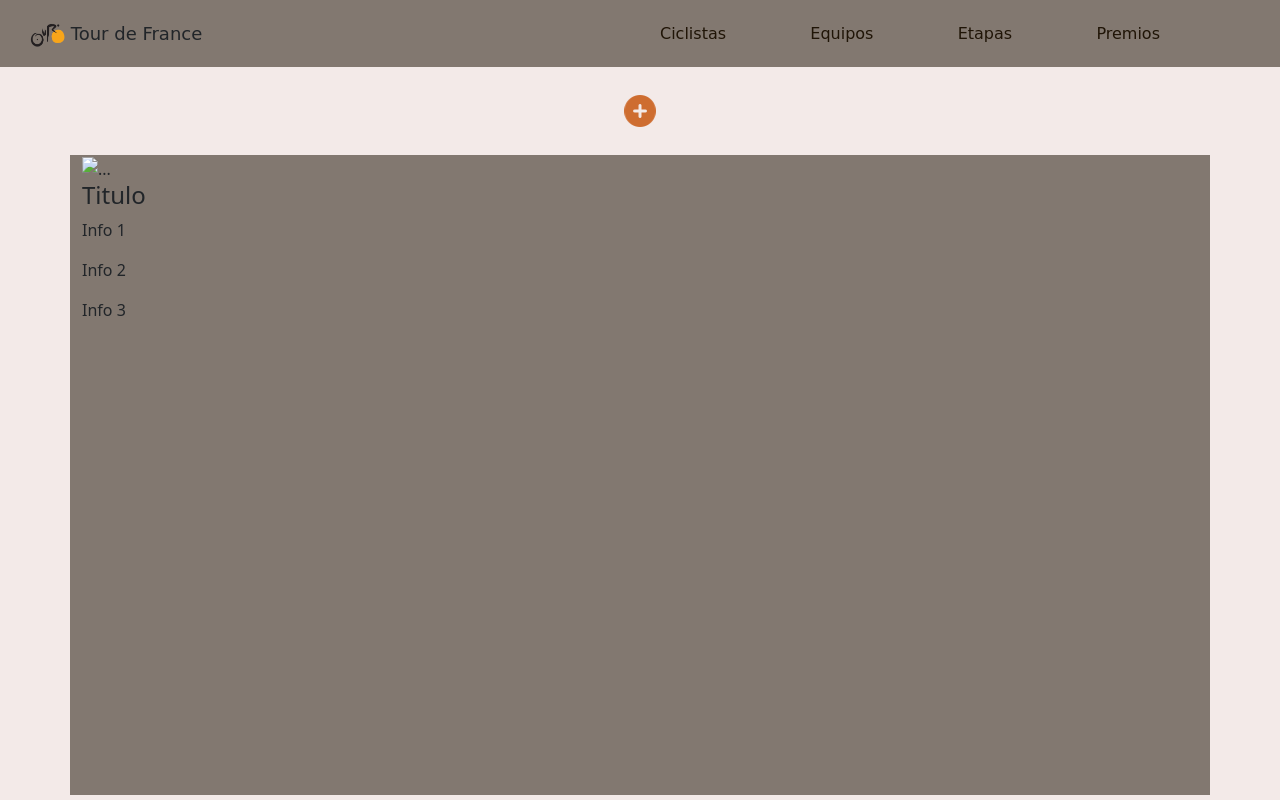
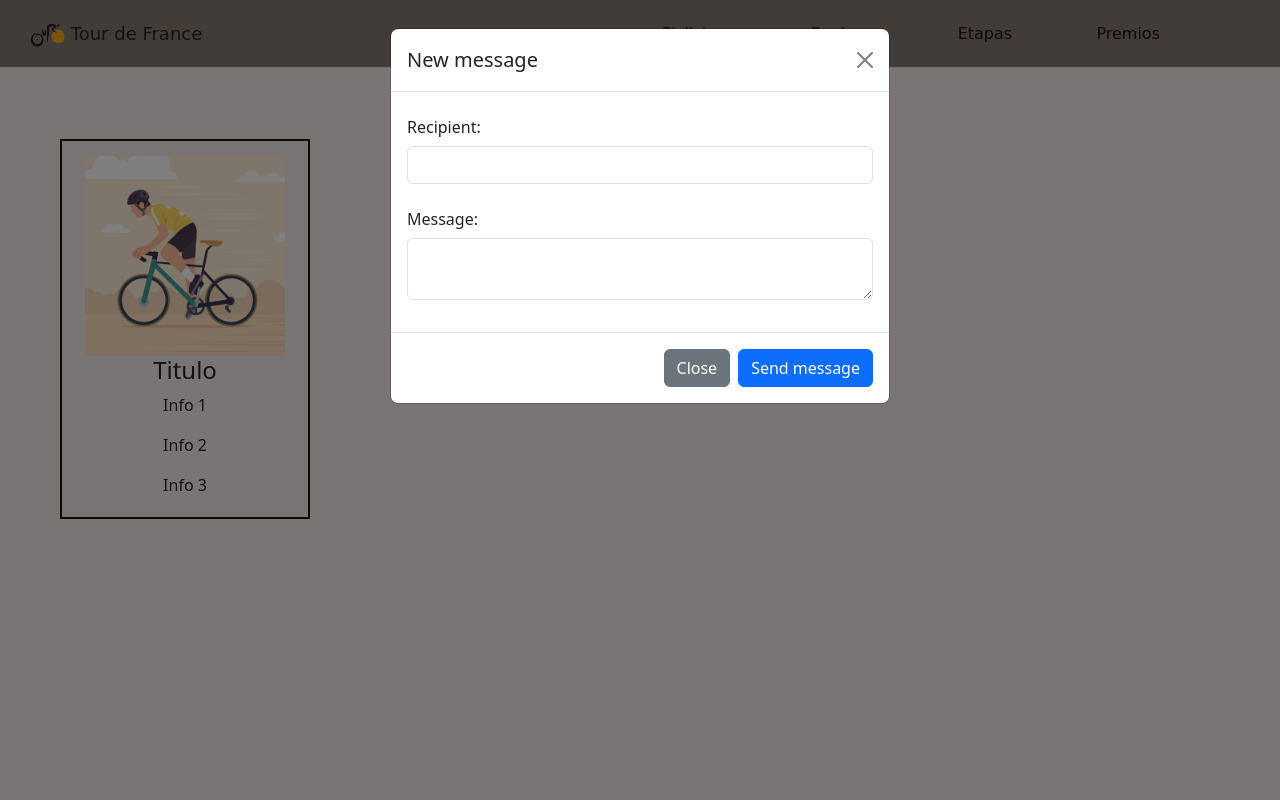
Before and after one commit to JoseK03/TourDeFrancePOO, a plain HTML site: page Frontend/pages/ciclistas.html in a window 1280 px wide. Both pictures are taken after a click on the button 640 px from the left and 111 px from the top of the page. Drawn offline with nearby package versions, Linux system fonts and the light colour scheme; a web font is replaced by a local one.

Commit message:
feat: :lipstick: ARREGLADO PROBLEMA CON SECTION

```diff
--- a/Frontend/css/style.css
+++ b/Frontend/css/style.css
@@ -11,8 +11,7 @@
 }
 
 body{
-    height: 100vh;
-    width: 100%;
+
     background-color: var(--color-claro)!important;
 }
 
@@ -50,18 +49,30 @@ main{
     display: flex;
     flex-direction: column;
     align-items: center;
+    height: 100%;
+    padding: 10px 60px 10px 60px;
 }
 main button{
     border: none;
     padding: 20px;
-    font-size: xx-large;
-    color: #ce6d30;
+    font-size: xx-large !important;
+    color: #ce6d30 !important;
     background-color: var(--color-claro);
     width: 120px;
 }
 
 section{
-    height: 80vh;
+
+    background-color:var(--color-claro);
     width: 100%;
-    background-color: #827870;
 }
+
+.tarjetas{
+    border: 2px solid var(--color-cafe);
+    width: 250px;
+    height: 380px;
+    display: flex;
+    flex-direction: column;
+    align-items: center;
+    padding: 15px
+}
--- a/Frontend/pages/ciclistas.html
+++ b/Frontend/pages/ciclistas.html
@@ -17,7 +17,7 @@
 <body>
     <header>
             <div class="logo">
-              <a class="navbar-brand" href="#">
+              <a class="navbar-brand" href="https://github.com/JoseK03/TourDeFrancePOO">
                 <img src="../accets/img/logo-tour-francia.png" alt="Logo" width="35" height="24" class="d-inline-block align-text-top">
                 Tour de France
               </a>
@@ -30,10 +30,10 @@
             </nav>
     </header>
     <main>
-        <button><i class="fa-solid fa-circle-plus fa-flip"></i></button>
-        <section class="container">
+        <button type="button" class="btn" data-bs-toggle="modal" data-bs-target="#exampleModal" data-bs-whatever="@mdo"><i class="fa-solid fa-circle-plus fa-flip"></i></button>
+        <section >
             <div class="tarjetas">
-                <img src="" alt="...">
+                <img src="../accets/img/cilcista.jpg" width="200px" alt="...">
                 <h4>Titulo</h4>
                 <p>Info 1</p>
                 <p>Info 2</p>
@@ -43,6 +43,35 @@
     </main>
 
 
+
+
+    <div class="modal fade" id="exampleModal" tabindex="-1" aria-labelledby="exampleModalLabel" aria-hidden="true">
+        <div class="modal-dialog">
+            <div class="modal-content">
+            <div class="modal-header">
+                <h1 class="modal-title fs-5" id="exampleModalLabel">New message</h1>
+                <button type="button" class="btn-close" data-bs-dismiss="modal" aria-label="Close"></button>
+            </div>
+            <div class="modal-body">
+                <form>
+                <div class="mb-3">
+                    <label for="recipient-name" class="col-form-label">Recipient:</label>
+                    <input type="text" class="form-control" id="recipient-name">
+                </div>
+                <div class="mb-3">
+                    <label for="message-text" class="col-form-label">Message:</label>
+                    <textarea class="form-control" id="message-text"></textarea>
+                </div>
+                </form>
+            </div>
+            <div class="modal-footer">
+                <button type="button" class="btn btn-secondary" data-bs-dismiss="modal">Close</button>
+                <button type="button" class="btn btn-primary">Send message</button>
+            </div>
+            </div>
+        </div>
+    </div>
+
     <!------------------scripts-------------------->
     <!-- fontAwesome -->
     <script src="https://kit.fontawesome.com/e645fa77c6.js" crossorigin="anonymous"></script>
```
Also changed, not shown: Frontend/accets/img/cilcista.jpg (added), Frontend/accets/img/icons8-bicicleta-94.png (deleted), Frontend/accets/img/logo-tour-francia (copy).png (deleted), Frontend/accets/img/warp-man-on-bmx-bike-2.gif (deleted).
